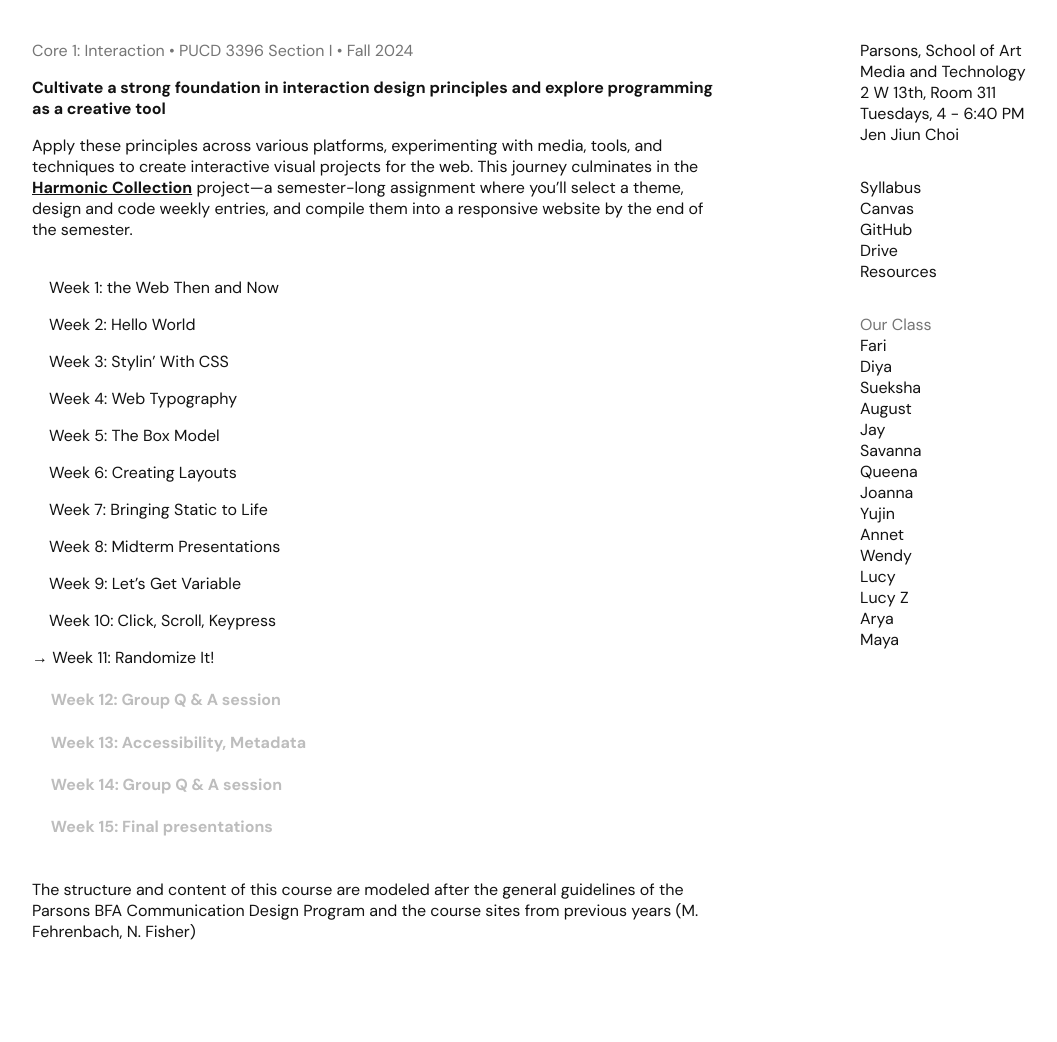
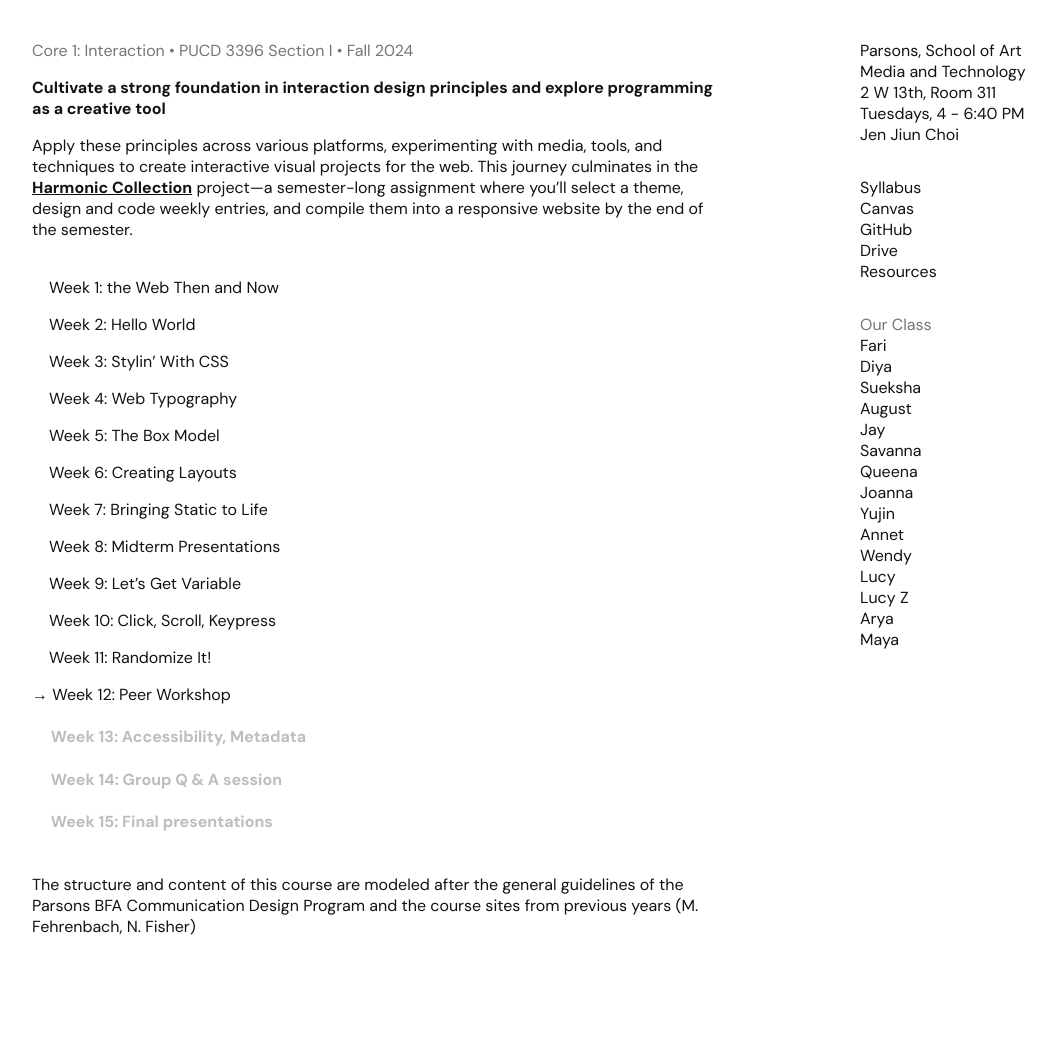
Before and after one commit to core1-interaction/core1-interaction.github.io, a Jekyll site: the page built from index.md, in a window 1280 px wide. Shown: the whole page, without its empty margins (108-1165 px from the left). Built offline with Jekyll 4.4.1, drawn with Linux system fonts in a browser that asks for light colours.

Commit message:
Update index.md

```diff
--- a/index.md
+++ b/index.md
@@ -29,9 +29,10 @@ Apply these principles across various platforms, experimenting with media, tools
 
 &nbsp;&nbsp;&nbsp;&nbsp;[Week 10: Click, Scroll, Keypress](week10.md)
 
-[→ Week 11: Randomize It!](week11.md)<br>
+&nbsp;&nbsp;&nbsp;&nbsp;[Week 11: Randomize It!](week11.md)
 
-#### <span style="color: #BDBDBD;">&nbsp;&nbsp;&nbsp;&nbsp; Week 12: Group Q & A session
+[→ Week 12: Peer Workshop](week12.md)<br>
+
 #### <span style="color: #BDBDBD;">&nbsp;&nbsp;&nbsp;&nbsp; Week 13: Accessibility, Metadata
 #### <span style="color: #BDBDBD;">&nbsp;&nbsp;&nbsp;&nbsp; Week 14: Group Q & A session
 #### <span style="color: #BDBDBD;">&nbsp;&nbsp;&nbsp;&nbsp; Week 15: Final presentations<br><br>
```
